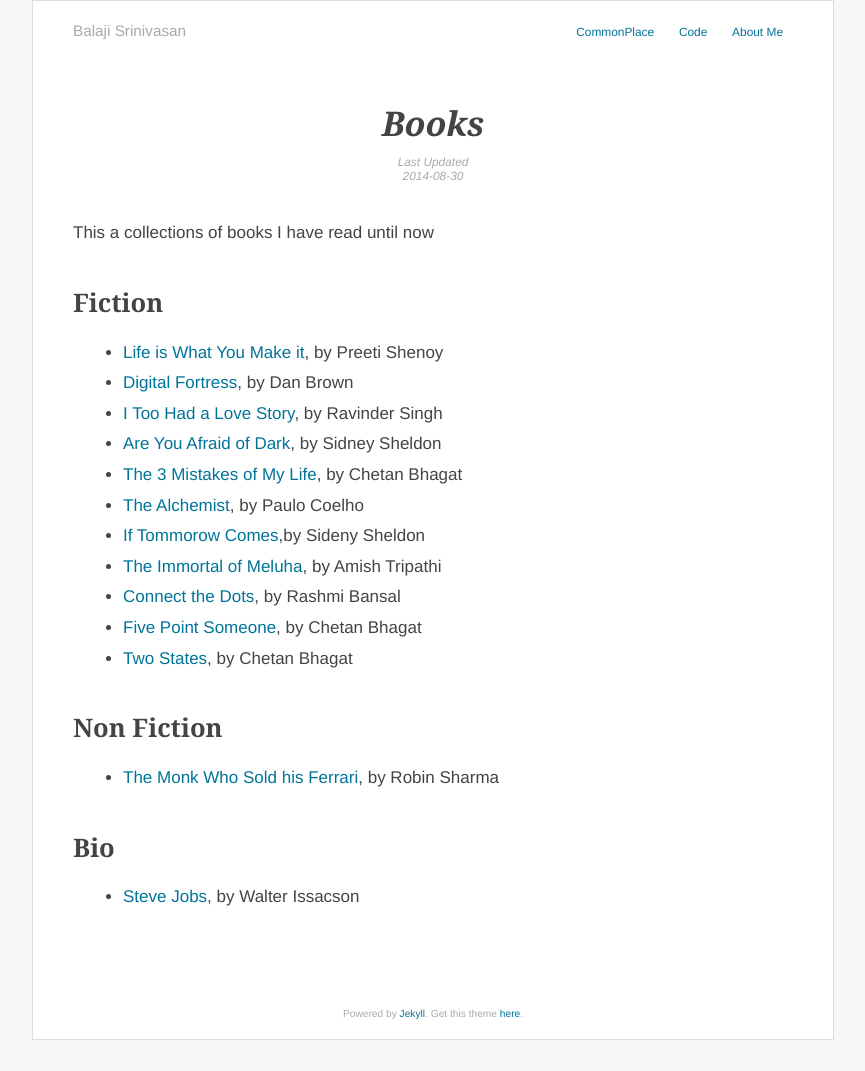
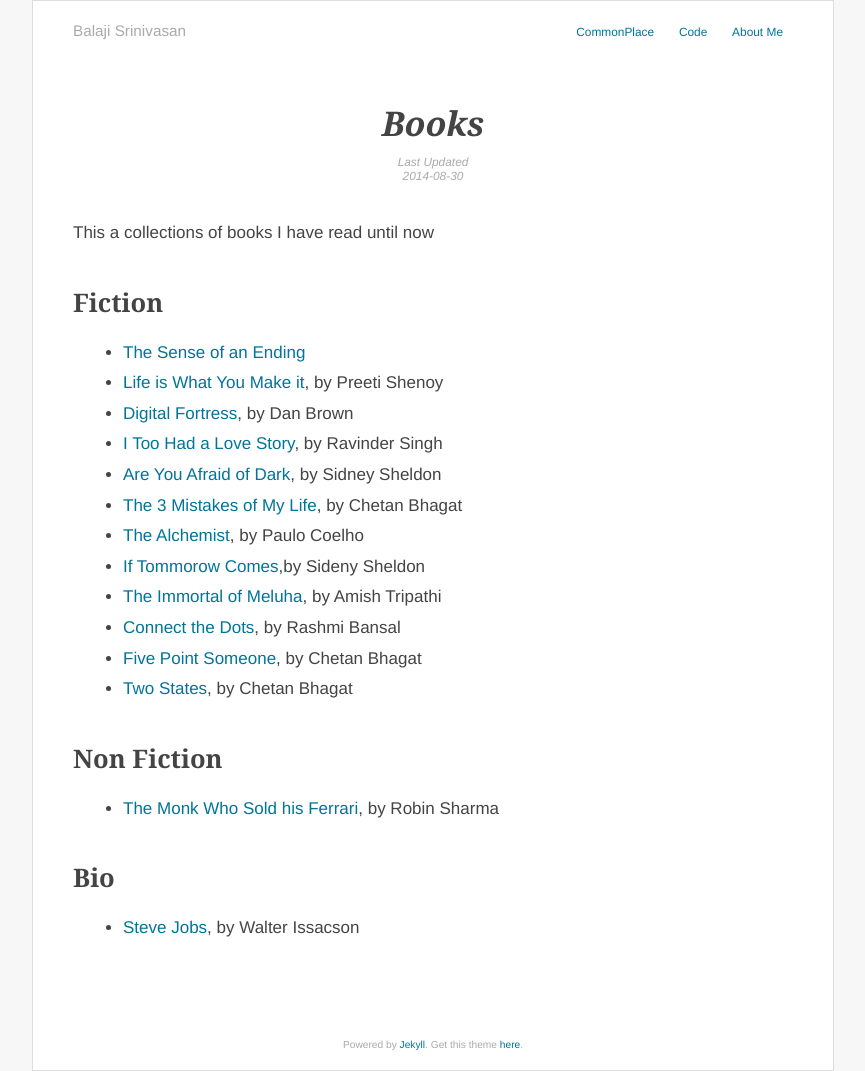
Before and after one commit to balaaagi/balaaagi.github.io, a Jekyll site: the page built from commonplace/books/index.md, in a window 1280 px wide. Shown: the whole page, without its empty margins (207-1072 px from the left). Built offline with Jekyll 4.4.1, drawn with Linux system fonts in a browser that asks for light colours; before the commit the page ends 1040 px from its top, so only the background shows below that.

Commit message:
Added sense of ending

```diff
--- a/commonplace/books/index.md
+++ b/commonplace/books/index.md
@@ -8,6 +8,7 @@
 
 
 <h2>Fiction</h2>
+- [The Sense of an Ending](https://www.goodreads.com/book/show/10746542-the-sense-of-an-ending)
 - [Life is What You Make it](https://www.goodreads.com/book/show/10863941-life-is-what-you-make-it), by Preeti Shenoy
 - [Digital Fortress](https://www.goodreads.com/book/show/11125.Digital_Fortress), by Dan Brown
 - [I Too Had a Love Story](https://www.goodreads.com/book/show/7105461-i-too-had-a-love-story), by Ravinder Singh
```
